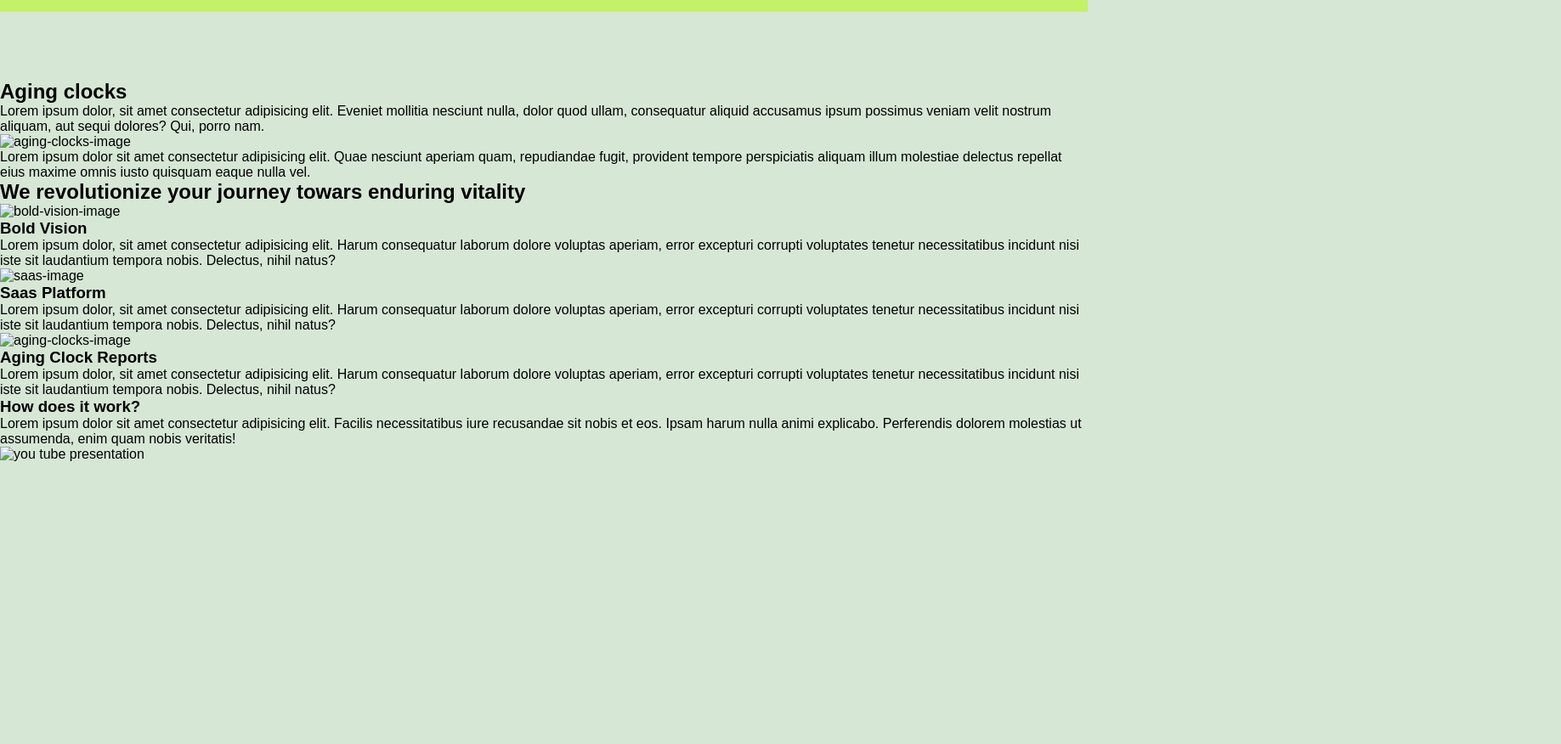
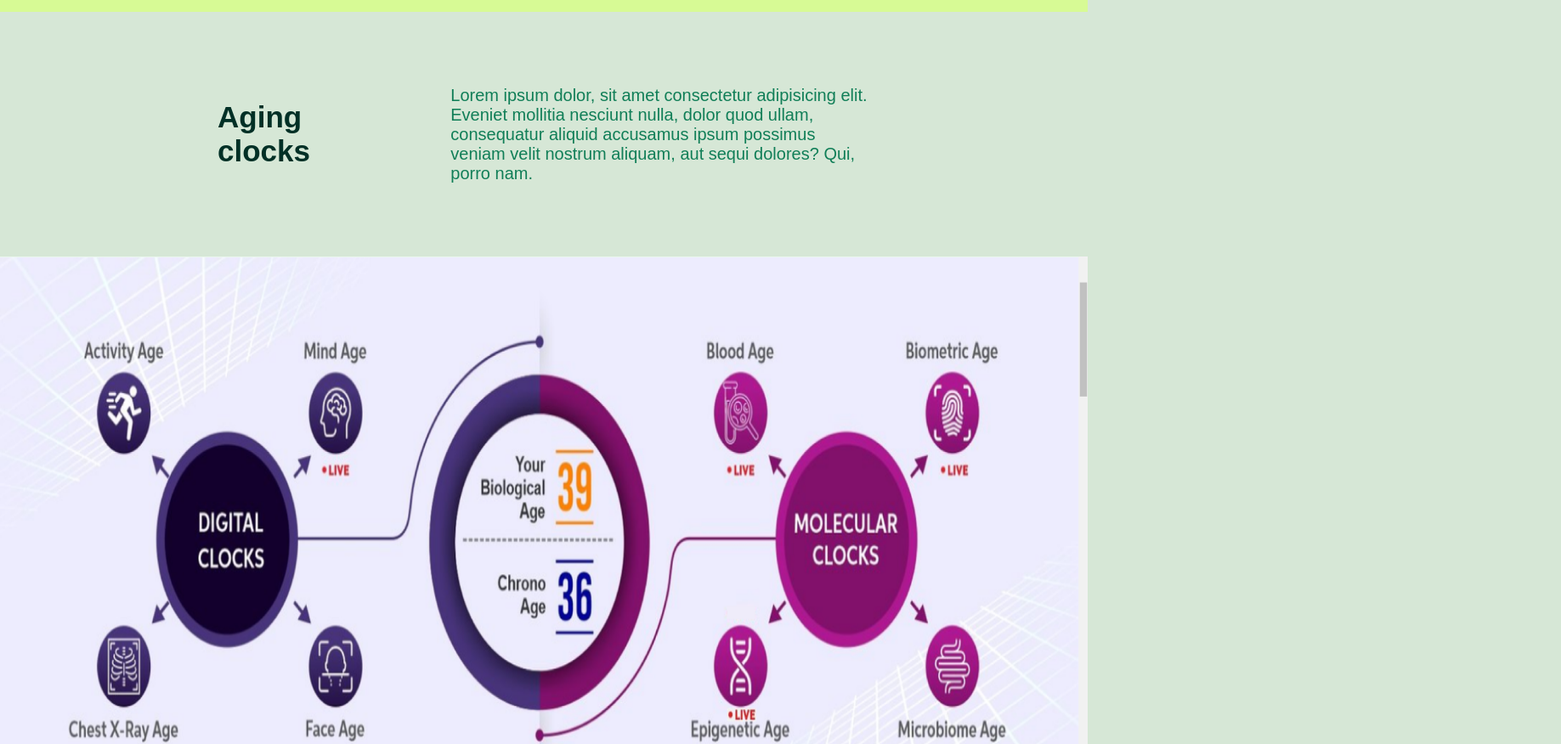
Before and after one commit to vitalagepro/VitalyAge, a plain HTML site: page home.html in a window 1280 px wide. Shown: the part 1106-1982 px from the top of the page at 85% size, 1837 px wide, since content can reach past the window. Before the commit the page ends 1650 px from the top, so only its background shows below. Drawn offline with Linux system fonts and the light colour scheme.

Commit message:
Home Page done

```diff
--- a/home.css
+++ b/home.css
@@ -7,7 +7,7 @@
 :root{
     --bg-color-dark: #014760;
     --bg-color-light: rgb(214, 231, 214);
-    --bg-color-second-level:rgb(197, 241, 102);
+    --bg-color-second-level:rgba(216, 255, 133, 0.473);
 
     --title-color-dark-lighter: #107e57;
     --title-color-dark:#013026;
@@ -24,6 +24,10 @@
 
 body{
     background-color: var(--bg-color-light);
+    overflow-x: hidden;
+}
+::-webkit-scrollbar{
+    width: 0px;
 }
 
 
@@ -115,11 +119,12 @@ main{
     top: 20rem;
     width: 100%;
     position: relative;
+    background-color: var(--title-light-contrast-color);
 }
 .carousel-main{
     position: absolute;
     height: 50rem;
-    background-color: var(--bg-color-second-level);
+    background-color: rgba(216, 255, 133, 0.8);
     top: 0;
     left: 0;
     width: 100%;
@@ -132,6 +137,7 @@ main{
 .carousel-right-btn{
     display: none;
     transition: transform 3s ease-in-out;
+    opacity: 0.473;
 }
 .carousel-left-btn{
     transform: translate(0%, -150%);
@@ -140,7 +146,7 @@ main{
     width: 5rem;
     height: 20rem;
     border: none;
-    background-color: var(--bg-color-second-level);
+    background-color: rgba(216, 255, 133, 0.6);
     color: var(--bg-color-dark);
     font-size: 40px;
     cursor: pointer;
@@ -152,7 +158,7 @@ main{
     width: 5rem;
     height: 20rem;
     border: none;
-    background-color: var(--bg-color-second-level);
+    background-color: rgba(216, 255, 133, 0.6);
     color: var(--bg-color-dark);
     font-size: 40px;
     cursor: pointer;
@@ -207,7 +213,185 @@ main{
 }
 
 
+/* Main content Stle */
 .main-content{
     position: absolute;
-    top: 55rem;
+    top: 50rem;
+    background-color: var(--title-light-contrast-color);
+    width: 100%;
 }
+.main-content__aging-clocks{
+    background-color: var(--bg-color-light);
+    width: 100%;
+    height: 30rem;
+}
+.aging-clocks__nav{
+    height: 18rem;
+    display: flex;
+    justify-content: center;
+    align-items: center;
+    width: 60%;
+    margin: auto;
+}
+.aging-clocks__nav h2{
+    height: 80%;
+    width: 40%;
+    display: flex;
+    align-items: center;
+    justify-content: center;
+    font-size: 35px;
+    margin-right: 10%;
+    color: var(--title-color-dark);
+}
+.aging-clocks__nav p{
+    font-size: 20px;
+    width: 100%;
+    color: var(--title-color-dark-lighter);
+}
+.aging-clocks-description{
+    color: var(--title-color-dark-lighter);
+    height: 5rem;
+    text-align: left;
+    max-width: 60%;
+    margin: 4rem auto 0rem auto;
+    font-size: 20px;
+}
+.aging-clocks-description_second{
+    color: var(--title-color-dark-lighter);
+    height: 5rem;
+    text-align: left;
+    max-width: 60%;
+    margin: 0rem auto 4rem auto;
+    font-size: 20px;
+}
+.aging-img-container{
+    width: 100%;
+    background-color: red;
+    position: relative;
+    height: 40rem;
+}
+.aging-img-container img{
+    position: absolute;
+    top: 0;
+    left: 0;
+    width: 100%;
+    height: 100%;
+}
+
+
+.main-content__revolutionize{
+    position: absolute;
+    top: 75rem;
+    background-color: var(--title-light-contrast-color);
+    width: 100%;
+    height: 63rem;
+}
+.main-content__revolutionize h2{
+    font-size: 30px;
+    color: var(--title-color-dark);
+    text-align: center;
+    margin-top: 4rem;
+    margin-bottom: 2rem;
+}
+.revolutionize_container-cards{
+    width: 70%;
+    margin: auto;
+    display: flex;
+    flex-direction:  row;
+    justify-content: space-between;
+    align-items: center;
+}
+.card{
+    background-color: var(--bg-color-second-level);
+    height: 47rem;
+    width: 32%;
+    border-radius: 4px;
+}
+.card img{
+    width: 150px;
+    height: 150px;
+    margin-left: 50%;
+    transform: translate(-50%);
+    margin-top: 2rem;
+    margin-bottom: 2rem;
+}
+.card h3{
+    font-size: 25px;
+    color: var(--title-color-dark);
+    text-align: center;
+    margin-bottom: 1rem;
+}
+.card p{
+    text-align: center;
+    font-size: 18px;
+    width: 80%;
+    margin-left: 10%;
+    line-height: 2;
+}
+
+
+
+.main-content__works{
+    position: absolute;
+    top: 140rem;
+    height: 50rem;
+    width: 100%;
+}
+.main-content__works h3{
+    font-size: 30px;
+    color: var(--title-color-dark);
+    text-align: center;
+    margin-top: 2rem;
+}
+.main-content__works p{
+    width: 60%;
+    margin: auto;
+    font-size: 20px;
+    margin-top: 2rem;
+}
+.main-content__works img{
+    margin-left: 50%;
+    transform: translate(-50%);
+    margin-top: 2rem;
+}
+
+
+.footer{
+    position: absolute;
+    top: 250rem;
+    width: 100%;
+    background-color: var(--bg-color-dark);
+    height: 10rem;
+}
+.footer button{
+    border: 1px solid var(--title-color-dark-lighter);
+    width: 15rem;
+    height: 3rem;
+    background-color: var(--title-light-contrast-color);
+    color: var(--bg-color-dark);
+    font-size: 25px;
+    border-radius: 4px;
+    margin-left: 50%;
+    transform: translate(-50%);
+    margin-top: 3rem;
+    cursor: pointer;
+}
+.footer button:hover{
+    font-size: 22px;
+}
+
+
+
+
+footer{
+    background-color:rgb(32, 29, 29);
+    position: absolute;
+    width: 100%;
+    top: 260rem;
+    height: 6rem;
+}
+footer p{
+    text-align: center;
+    margin-top: 2rem;
+    color: var(--title-light-contrast-color);
+}
--- a/home.html
+++ b/home.html
@@ -80,51 +80,82 @@
                     </p>
                 </div>
 
-                <img src="" alt="aging-clocks-image">
-
+                <div class="aging-img-container">
+                    <img src="includes/images/AgingClocks.png" alt="aging-clocks-image">
+                </div>
                 <p class="aging-clocks-description">
                     Lorem ipsum dolor sit amet consectetur adipisicing elit.
                     Quae nesciunt aperiam quam, repudiandae fugit, provident
                     tempore perspiciatis aliquam illum molestiae delectus repellat
                     eius maxime omnis iusto quisquam eaque nulla vel.
                 </p>
+                <p class="aging-clocks-description_second">
+                    Lorem ipsum dolor sit amet consectetur adipisicing elit.
+                    Quae nesciunt aperiam quam, repudiandae fugit, provident
+                    tempore perspiciatis aliquam illum molestiae delectus repellat
+                    eius maxime omnis iusto quisquam eaque nulla vel.
+                </p>
+
 
             </div>
 
             <div class="main-content__revolutionize">
                 <h2>We revolutionize your journey towars enduring vitality</h2>
                 <div class="revolutionize_container-cards">
+
                     <div class="card">
-                        <img src="" alt="bold-vision-image">
+                        <img src="includes/images/boldVision.png">
                         <h3>Bold Vision</h3>
                         <p>
-                            Lorem ipsum dolor, sit amet consectetur adipisicing elit.
-                            Harum consequatur laborum dolore voluptas aperiam, error
-                            excepturi corrupti voluptates tenetur necessitatibus
-                            incidunt nisi iste sit laudantium tempora nobis. Delectus,
-                            nihil natus?
+                            Deep Longevity is pioneering
+                            a paradigm shift in the way we
+                            think about aging. Our mission
+                            is not only to extend longevity,
+                            but also to optimise lifestyle for
+                            enhanced well-being. We are redefining
+                            the boundaries of age and empowering
+                            individuals to live their best lives.
+                            We believe in a future where aging is
+                            no longer a barrier, but a journey of
+                            growth and vitality. Join us as we
+                            transform the way we age and unlock
+                            the true potential of human longevity.
                         </p>
                     </div>
+
                     <div class="card">
-                        <img src="" alt="saas-image">
+                        <img src="includes/images/saas.png">
                         <h3>Saas Platform</h3>
                         <p>
-                            Lorem ipsum dolor, sit amet consectetur adipisicing elit.
-                            Harum consequatur laborum dolore voluptas aperiam, error
-                            excepturi corrupti voluptates tenetur necessitatibus
-                            incidunt nisi iste sit laudantium tempora nobis. Delectus,
-                            nihil natus?
+                            We provide enterprise customers with
+                            cutting-edge SaaS platforms, enabling
+                            the generation of Biological Age predictions
+                            and Health Summary Reports. The comprehensive
+                            nature of our approach, incorporating measures
+                            from blood, DNA, and microbiome, to psychological
+                            surveys, sets us apart in delivering precise and
+                            insightful insights into individual health and
+                            aging. There’s continuous innovation in bringing
+                            new products and enhancing existing products
                         </p>
                     </div>
+
                     <div class="card">
-                        <img src="" alt="aging-clocks-image">
+                        <img src="includes/images/aging.png">
                         <h3>Aging Clock Reports</h3>
                         <p>
-                            Lorem ipsum dolor, sit amet consectetur adipisicing elit.
-                            Harum consequatur laborum dolore voluptas aperiam, error
-                            excepturi corrupti voluptates tenetur necessitatibus
-                            incidunt nisi iste sit laudantium tempora nobis. Delectus,
-                            nihil natus?
+                            Our detailed report predicts
+                            biological age, providing patients
+                            with a true understanding of their
+                            health and longevity. This nuanced
+                            analysis sheds light on the impact
+                            of blood and other parameters, identifying
+                            specific organ health aspects needing attention.
+                            With these insights, patients can proactively
+                            enhance their Health & Longevity by
+                            following personalised recommendations
+                            in lifestyle, nutrition, and supplements,
+                            in consultation with their trusted physicians.
                         </p>
                     </div>
                 </div>
@@ -137,20 +168,19 @@
                     iure recusandae sit nobis et eos. Ipsam harum nulla animi explicabo. Perferendis
                     dolorem molestias ut assumenda, enim quam nobis veritatis!
                 </p>
-                <img src="" alt="you tube presentation">
+                <img src="includes/images/youtube.png" alt="you tube presentation">
             </div>
         </section>
 
-<!--
-
-
         <section class="footer">
-            <button>partner with us</button>
+            <button>Partner with us</button>
         </section>
 
         <footer>
             <p>@ Vitaly Age limited, 2024 | Privacy Policy</p>
-        </footer> -->
+        </footer>
+
+
 
     </main>
 
```
Also changed, not shown: includes/images/AgingClocks.png (added), includes/images/aging.png (added), includes/images/boldVision.png (added), includes/images/saas.png (added), includes/images/youtube.png (added).
